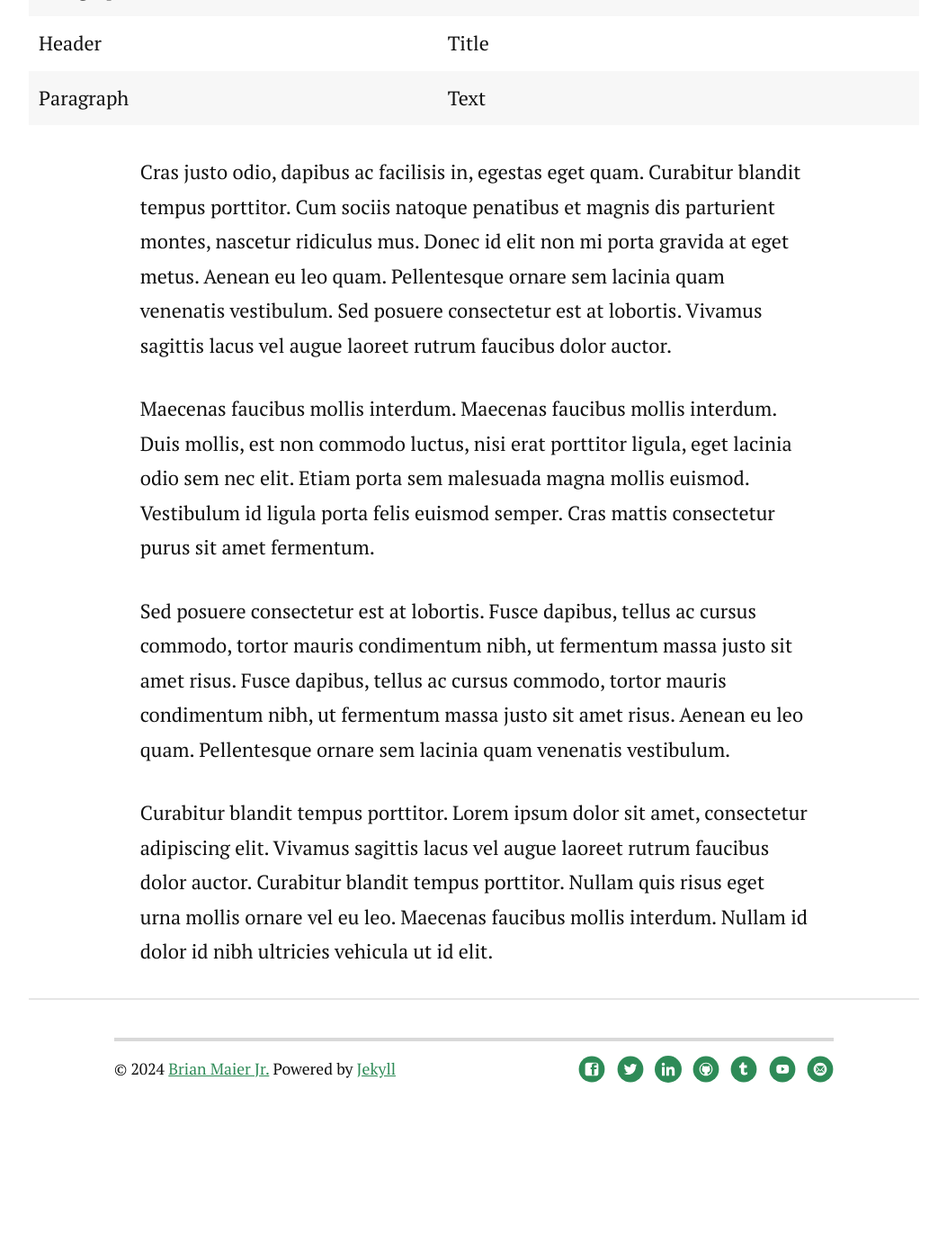
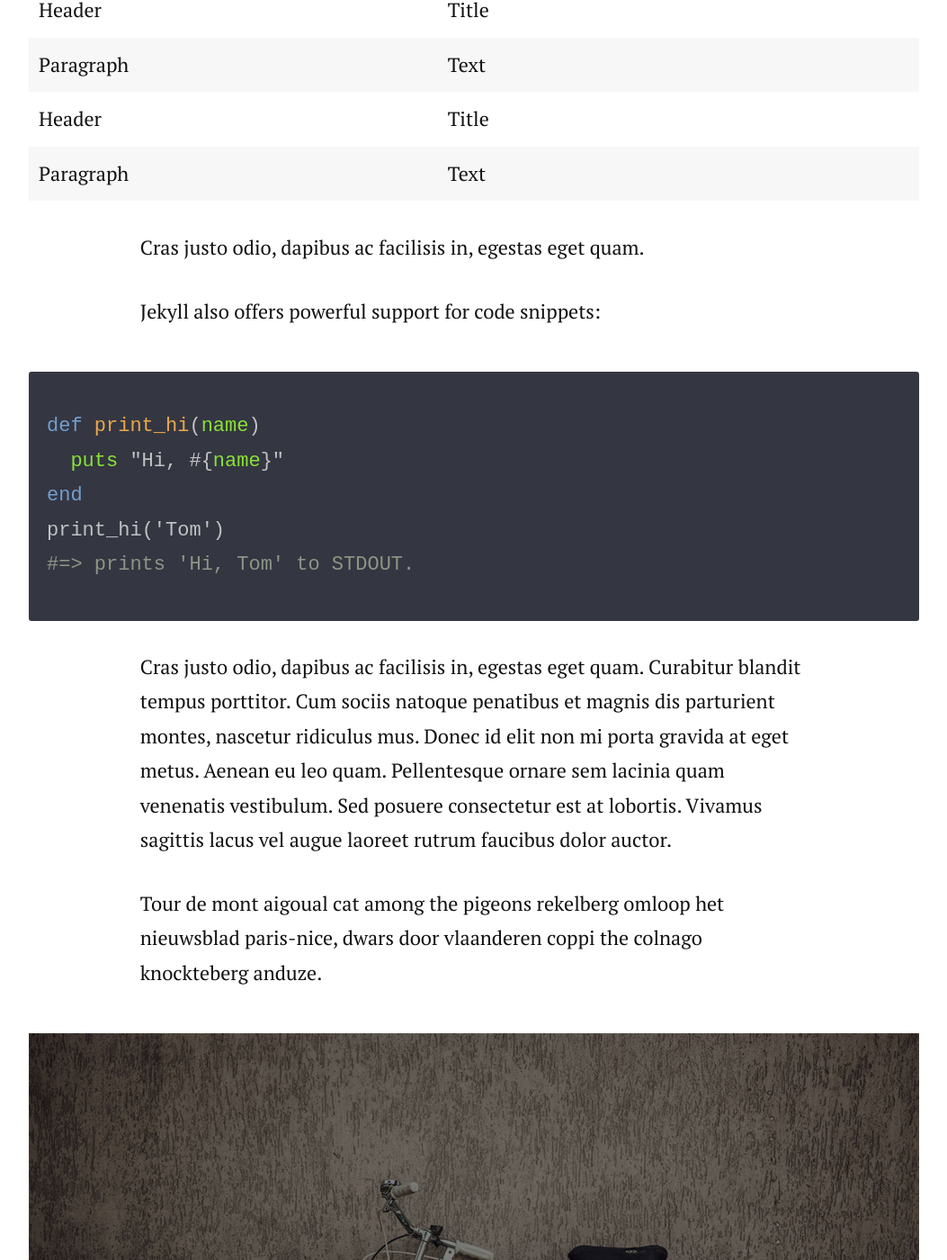
Before and after one commit to soawzblog/soawzblog.github.io, a Jekyll site: the page built from _posts/2024-10-30-first-post.markdown, in a window 1280 px wide and 1400 px high, scrolled down 3121 px. Shown: the whole window at 90% size, without its empty margins (113-1166 px from the left). Built offline with Jekyll 4.4.1, drawn with Linux system fonts in a browser that asks for light colours; nearby versions of some CDN libraries; comment, search, counter and statistics services are not loaded; before the commit the page ends 4366 px from its top, so only the background shows below that; some of the changed text lies outside the part shown.

Commit message:
changed default configs

```diff
--- a/_config.yml
+++ b/_config.yml
@@ -1,7 +1,7 @@
-title: Long Haul
-description: Long Form Jekyll theme built with SASS
+title: SOAWZ
+description: Screen Therapy (Online Blog)
 
-url: https://long-haul.netlify.app
+url: https://soawzblog.github.io
 # Only necessary when hosting your site in a sub-directory. Project sites hosted on GitHub Pages are the common use-case of this variable.
 baseurl: # Ex: /project-page
 paginate_path: "blog/page:num/"
@@ -27,15 +27,15 @@ navigation:
       url: /contact
 
 social:
-    github: brianmaierjr
-    twitter: brianmaierjr
-    facebook: brianmaierjr
-    email: brimaidesigns@gmail.com
-    linkedin: brianmaierjr
-    youtube: RickAstleyYT
-    tumblr: i-am-a-fish
+    github: soawzblog.
+    twitter:
+    facebook:
+    email:
+    linkedin:
+    youtube:
+    tumblr:
 
-google_analytics: "UA-58263416-1"
+google_analytics: ""
 
 disqus:
-    shortname: brianmaierjr
+    shortname:
--- a/_includes/footer.html
+++ b/_includes/footer.html
@@ -2,8 +2,8 @@
 	<div class="container">
 		<p class="copy">
 			&copy; {{ site.time | date: '%Y' }}
-			<a href="http://brianmaierjr.com">Brian Maier Jr.</a> Powered by
-			<a href="http://jekyllrb.com">Jekyll</a>
+			<a href="http://soawzblog.github.io">Son Of A Witch Zero</a> Powered by
+			<a href="https://bit.ly/3BlS71b">Love</a>
 		</p>
 
 		<div class="footer-links">
--- a/_includes/header.html
+++ b/_includes/header.html
@@ -8,8 +8,8 @@
                      <a href="{{ link.url | relative_url }}">{{ link.title }}</a>
                  </li>
                  {%- endfor -%}
-                 <li> <a href="https://github.com/brianmaierjr/long-haul" target="_blank">GitHub</a></li>
-                 <li><a href="https://github.com/brianmaierjr/long-haul/archive/master.zip">Download Theme</a></li>
+                 <li> <a href="https://soawzblog.github.io/" target="_blank">GitHub</a></li>
+                 <li><a href="https://github.com/brianmaierjr/long-haul/archive/master.zip">Download Original Theme</a></li>
              </ul>
          </nav>
      </div>
--- a/_posts/2024-10-30-first-post.markdown
+++ b/_posts/2024-10-30-first-post.markdown
@@ -5,7 +5,11 @@ date:   2014-12-15
 description: This is a post description for meta purposes. This is also the excerpt of the article that shows up on the index/home page. Change this in the post YAML.
 ---
 
-<p class="intro"><span class="dropcap">C</span>urabitur blandit tempus porttitor. Nullam quis risus eget urna mollis ornare vel eu leo. Vestibulum id ligula porta felis euismod semper. Donec sed odio dui. Aenean lacinia bibendum nulla sed consectetur.</p>
+<p class="intro"><span class="dropcap">H</span>ello! insert intro here</p>
+
+Cras justo odio, dapibus ac facilisis in, egestas eget quam. Curabitur blandit tempus porttitor. Cum sociis natoque penatibus et magnis dis parturient montes, nascetur ridiculus mus. Donec id elit non mi porta gravida at eget metus. Aenean eu leo quam. Pellentesque ornare sem lacinia quam venenatis vestibulum. Sed posuere consectetur est at lobortis. Vivamus sagittis lacus vel augue laoreet rutrum faucibus dolor auctor.
+
+<img src="/assets/img/touring.jpg" alt="">
 
 # Heading 1
 
@@ -19,9 +23,7 @@ description: This is a post description for meta purposes. This is also the exce
 
 ###### Heading Six
 
-<blockquote>Aenean lacinia bibendum nulla sed consectetur. Morbi leo risus, porta ac consectetur ac, vestibulum at eros. Cras mattis consectetur purus sit amet fermentum. Nulla vitae elit libero, a pharetra augue. Curabitur blandit tempus porttitor. Donec sed odio dui. Cras mattis consectetur purus sit amet fermentum.</blockquote>
-
-Nullam quis risus eget urna mollis ornare vel eu leo. Cras mattis consectetur purus sit amet fermentum. Duis mollis, est non commodo luctus, nisi erat porttitor ligula, eget lacinia odio sem nec elit. Vivamus sagittis lacus vel augue laoreet rutrum faucibus dolor auctor.
+<blockquote>"insert content here"</blockquote>
 
 ## Unordered List
 * List Item
@@ -45,8 +47,6 @@ Nullam quis risus eget urna mollis ornare vel eu leo. Cras mattis consectetur pu
   <dd>White cold drink</dd>
 </dl>
 
-Donec id elit non mi porta gravida at eget metus. Cum sociis natoque penatibus et magnis dis parturient montes, nascetur ridiculus mus. Maecenas faucibus mollis interdum. Donec sed odio dui. Cras justo odio, dapibus ac facilisis in, egestas eget quam.
-
 ## Table
 
 | Syntax      | Description |
@@ -56,10 +56,39 @@ Donec id elit non mi porta gravida at eget metus. Cum sociis natoque penatibus e
 | Header      | Title       |
 | Paragraph   | Text        |
 
+Cras justo odio, dapibus ac facilisis in, egestas eget quam.
+
+Jekyll also offers powerful support for code snippets:
+
+{%- highlight ruby -%}
+def print_hi(name)
+  puts "Hi, #{name}"
+end
+print_hi('Tom')
+#=> prints 'Hi, Tom' to STDOUT.
+{%- endhighlight -%}
+
 Cras justo odio, dapibus ac facilisis in, egestas eget quam. Curabitur blandit tempus porttitor. Cum sociis natoque penatibus et magnis dis parturient montes, nascetur ridiculus mus. Donec id elit non mi porta gravida at eget metus. Aenean eu leo quam. Pellentesque ornare sem lacinia quam venenatis vestibulum. Sed posuere consectetur est at lobortis. Vivamus sagittis lacus vel augue laoreet rutrum faucibus dolor auctor.
 
-Maecenas faucibus mollis interdum. Maecenas faucibus mollis interdum. Duis mollis, est non commodo luctus, nisi erat porttitor ligula, eget lacinia odio sem nec elit. Etiam porta sem malesuada magna mollis euismod. Vestibulum id ligula porta felis euismod semper. Cras mattis consectetur purus sit amet fermentum.
+Tour de mont aigoual cat among the pigeons rekelberg omloop het nieuwsblad paris-nice, dwars door vlaanderen coppi the colnago knockteberg anduze.
 
-Sed posuere consectetur est at lobortis. Fusce dapibus, tellus ac cursus commodo, tortor mauris condimentum nibh, ut fermentum massa justo sit amet risus. Fusce dapibus, tellus ac cursus commodo, tortor mauris condimentum nibh, ut fermentum massa justo sit amet risus. Aenean eu leo quam. Pellentesque ornare sem lacinia quam venenatis vestibulum.
+<figure>
+	<img src="/assets/img/touring.jpg" alt="">
+	<figcaption>Fig1. - This is an example figcaption</figcaption>
+</figure>
 
-Curabitur blandit tempus porttitor. Lorem ipsum dolor sit amet, consectetur adipiscing elit. Vivamus sagittis lacus vel augue laoreet rutrum faucibus dolor auctor. Curabitur blandit tempus porttitor. Nullam quis risus eget urna mollis ornare vel eu leo. Maecenas faucibus mollis interdum. Nullam id dolor id nibh ultricies vehicula ut id elit.
+{%- highlight html -%}
+<figure>
+	<img src="/assets/img/touring.jpg" alt="">
+	<figcaption>Fig1. - This is an example figcaption</figcaption>
+</figure>
+{%- endhighlight -%}
+
+Tour de mont aigoual cat among the pigeons rekelberg omloop het nieuwsblad paris-nice, dwars door vlaanderen coppi the colnago knockteberg anduze.
+
+<img src="/assets/img/touring.jpg" alt="">
+
+Kaperij lanterne rouge musette rund um koln.
+
+[jekyll-gh]: https://github.com/mojombo/jekyll
+[jekyll]:    http://jekyllrb.com
--- a/_posts/template.markdown
+++ b/_posts/template.markdown
@@ -6,6 +6,10 @@ description: This is a post description for meta purposes. This is also the exce
 ---
 
 <p class="intro"><span class="dropcap">H</span>ello! insert intro here</p>
+
+Cras justo odio, dapibus ac facilisis in, egestas eget quam. Curabitur blandit tempus porttitor. Cum sociis natoque penatibus et magnis dis parturient montes, nascetur ridiculus mus. Donec id elit non mi porta gravida at eget metus. Aenean eu leo quam. Pellentesque ornare sem lacinia quam venenatis vestibulum. Sed posuere consectetur est at lobortis. Vivamus sagittis lacus vel augue laoreet rutrum faucibus dolor auctor.
+
+<img src="/assets/img/touring.jpg" alt="">
 
 # Heading 1
 
```
Also changed, not shown: contact.md (+2 -4 lines).
